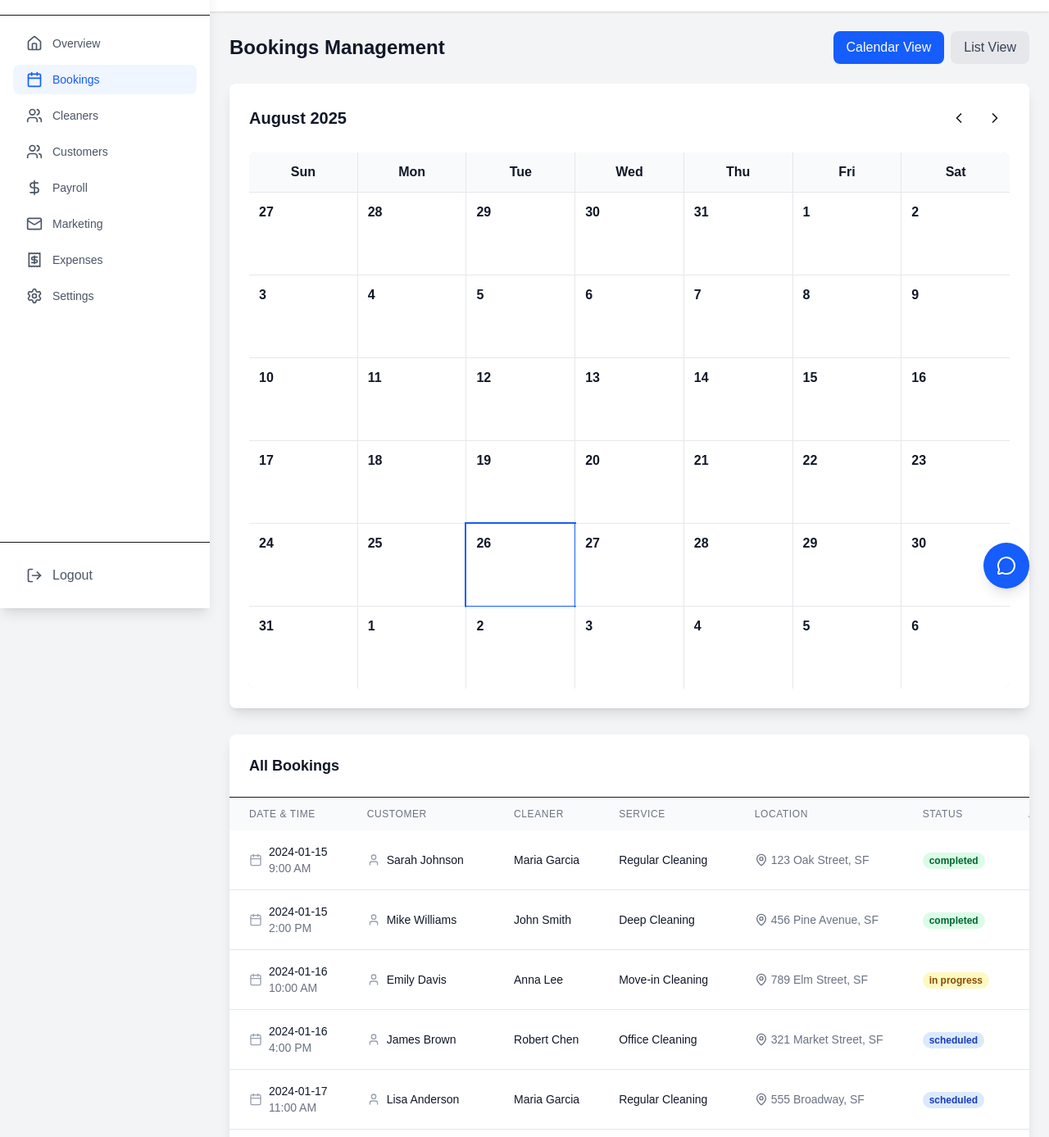
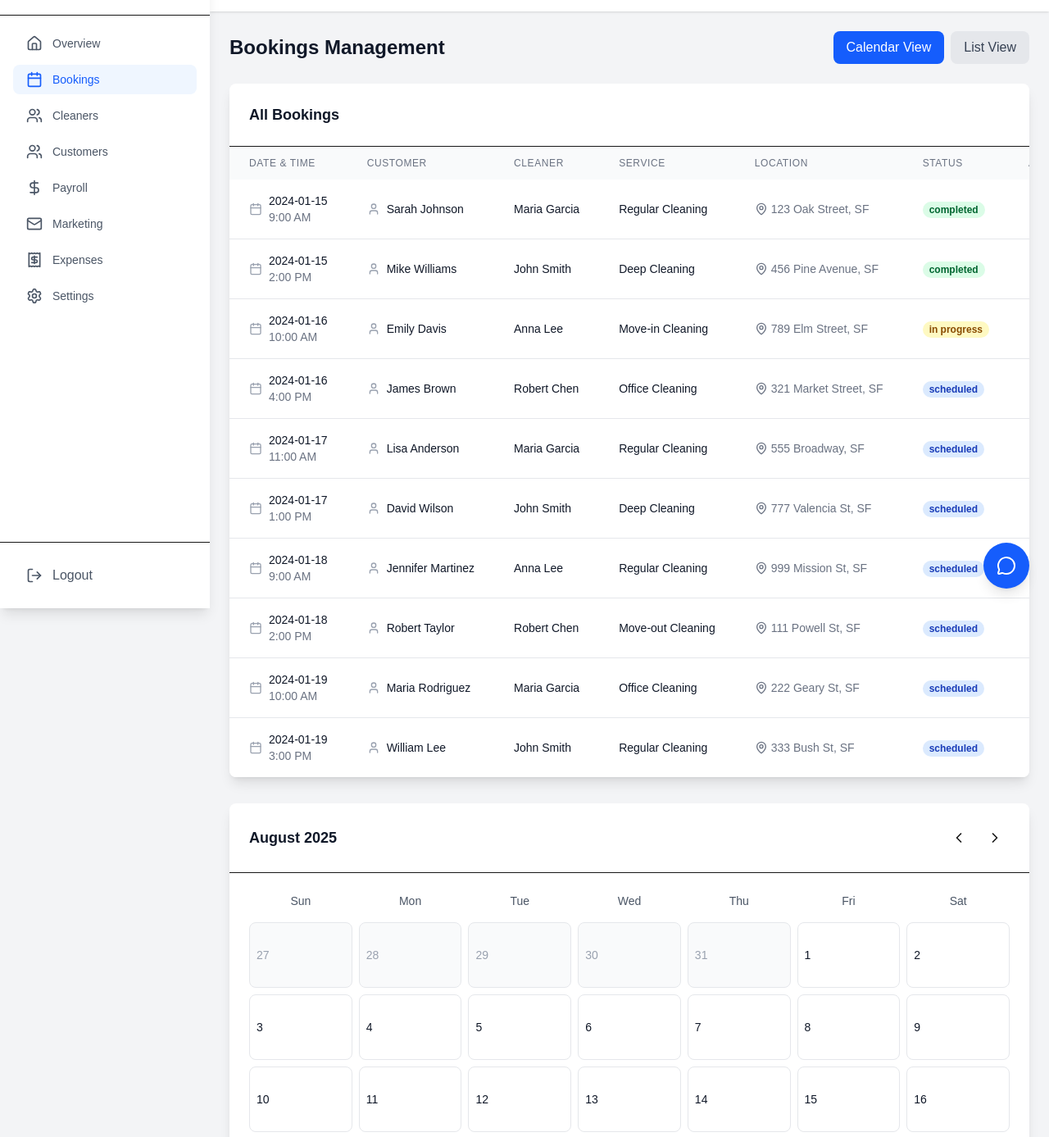
Before and after one commit to diogoalves25/cleanflow-booking, a Next.js app: page /admin/bookings in a window 1280 px wide. Shown: the part 58-1445 px from the top of the page at 82% size. Built offline with nearby package versions, Linux system fonts and the light colour scheme.

Commit message:
Reorganize bookings page - move list view to top for better visibility

```diff
--- a/app/admin/bookings/page.tsx
+++ b/app/admin/bookings/page.tsx
@@ -91,83 +91,8 @@ export default function BookingsPage() {
         </div>
       </div>
 
-      {view === 'calendar' && (
-        <div className="bg-white rounded-lg shadow-lg p-6 mb-8">
-          <div className="flex justify-between items-center mb-6">
-            <h2 className="text-xl font-semibold text-gray-900">
-              {monthNames[currentDate.getMonth()]} {currentDate.getFullYear()}
-            </h2>
-            <div className="flex space-x-2">
-              <button
-                onClick={previousMonth}
-                className="p-2 hover:bg-gray-100 rounded-lg"
-              >
-                <ChevronLeft size={20} />
-              </button>
-              <button
-                onClick={nextMonth}
-                className="p-2 hover:bg-gray-100 rounded-lg"
-              >
-                <ChevronRight size={20} />
-              </button>
-            </div>
-          </div>
-
-          <div className="grid grid-cols-7 gap-px bg-gray-200 rounded-lg overflow-hidden">
-            {dayNames.map(day => (
-              <div key={day} className="bg-gray-50 p-3 text-center font-semibold text-gray-900">
-                {day}
-              </div>
-            ))}
-            {calendarDays.map((day, index) => {
-              const bookings = getBookingsForDate(day);
-              const isCurrentMonth = day.getMonth() === currentDate.getMonth();
-              const isToday = day.toDateString() === new Date().toDateString();
-              const isSelected = selectedDate?.toDateString() === day.toDateString();
-
-              return (
-                <div
-                  key={index}
-                  onClick={() => setSelectedDate(day)}
-                  className={`bg-white p-3 min-h-[100px] cursor-pointer hover:bg-gray-50 ${
-                    !isCurrentMonth ? 'text-gray-400' : ''
-                  } ${isToday ? 'ring-2 ring-blue-600' : ''} ${
-                    isSelected ? 'bg-blue-50' : ''
-                  }`}
-                >
-                  <div className="font-semibold mb-1 text-gray-900">{day.getDate()}</div>
-                  {bookings.length > 0 && (
-                    <div className="space-y-1">
-                      {bookings.slice(0, 3).map((booking, i) => (
-                        <div
-                          key={i}
-                          className={`text-xs p-1 rounded truncate ${
-                            booking.status === 'completed'
-                              ? 'bg-green-100 text-green-800'
-                              : booking.status === 'in_progress'
-                              ? 'bg-yellow-100 text-yellow-800'
-                              : 'bg-blue-100 text-blue-800'
-                          }`}
-                        >
-                          {booking.time} - {booking.customer.split(' ')[0]}
-                        </div>
-                      ))}
-                      {bookings.length > 3 && (
-                        <div className="text-xs text-gray-500">
-                          +{bookings.length - 3} more
-                        </div>
-                      )}
-                    </div>
-                  )}
-                </div>
-              );
-            })}
-          </div>
-        </div>
-      )}
-
       {/* List View */}
-      <div className="bg-white rounded-lg shadow-lg overflow-hidden">
+      <div className="bg-white rounded-lg shadow-lg overflow-hidden mb-8">
         <div className="p-6 border-b">
           <h3 className="text-lg font-semibold text-gray-900">
             {selectedDate
@@ -263,6 +188,79 @@ export default function BookingsPage() {
           </table>
         </div>
       </div>
+
+      {/* Calendar View */}
+      {view === 'calendar' && (
+        <div className="bg-white rounded-lg shadow-lg overflow-hidden">
+          <div className="p-6 border-b">
+            <div className="flex justify-between items-center">
+              <h3 className="text-lg font-semibold text-gray-900">
+                {monthNames[currentDate.getMonth()]} {currentDate.getFullYear()}
+              </h3>
+              <div className="flex space-x-2">
+                <button
+                  onClick={previousMonth}
+                  className="p-2 rounded-lg hover:bg-gray-100"
+                >
+                  <ChevronLeft className="h-5 w-5" />
+                </button>
+                <button
+                  onClick={nextMonth}
+                  className="p-2 rounded-lg hover:bg-gray-100"
+                >
+                  <ChevronRight className="h-5 w-5" />
+                </button>
+              </div>
+            </div>
+          </div>
+
+          <div className="p-6">
+            <div className="grid grid-cols-7 gap-2 mb-4">
+              {dayNames.map(day => (
+                <div key={day} className="text-center text-sm font-medium text-gray-600">
+                  {day}
+                </div>
+              ))}
+            </div>
+
+            <div className="grid grid-cols-7 gap-2">
+              {calendarDays.map((day, index) => {
+                const isCurrentMonth = day.getMonth() === currentDate.getMonth();
+                const bookings = getBookingsForDate(day);
+                const isSelected = selectedDate?.toDateString() === day.toDateString();
+                const isToday = day.toDateString() === new Date().toDateString();
+
+                return (
+                  <button
+                    key={index}
+                    onClick={() => setSelectedDate(day)}
+                    className={`min-h-[80px] p-2 border rounded-lg text-left transition-colors ${
+                      isCurrentMonth ? 'bg-white' : 'bg-gray-50'
+                    } ${
+                      isSelected ? 'border-blue-500 ring-2 ring-blue-200' : 'border-gray-200'
+                    } ${
+                      isToday ? 'bg-blue-50' : ''
+                    } hover:bg-gray-50`}
+                  >
+                    <div className={`text-sm font-medium ${
+                      isCurrentMonth ? 'text-gray-900' : 'text-gray-400'
+                    }`}>
+                      {day.getDate()}
+                    </div>
+                    {bookings.length > 0 && (
+                      <div className="mt-1">
+                        <div className="text-xs text-blue-600 font-medium">
+                          {bookings.length} booking{bookings.length > 1 ? 's' : ''}
+                        </div>
+                      </div>
+                    )}
+                  </button>
+                );
+              })}
+            </div>
+          </div>
+        </div>
+      )}
     </div>
   );
 }
```
